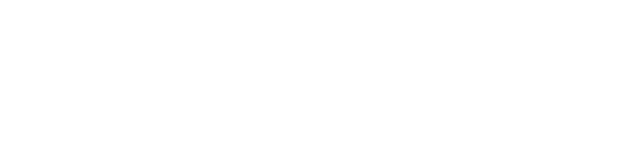
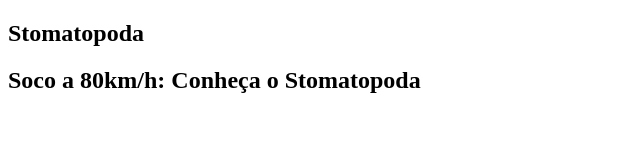
Before and after one commit to eduardoaraujogomes/trybe-exercises, a plain HTML site: page bloco_3/dia_4/index.html in a window 1280 px wide. Shown: the whole page, without its empty margins (0-640 px from the left). Drawn offline with Linux system fonts and the light colour scheme.

Commit message:
Criaçao de cabeçalho e adiçao de section com titulos

```diff
--- a/bloco_3/dia_4/index.html
+++ b/bloco_3/dia_4/index.html
@@ -7,6 +7,16 @@
     <title>HTML Semântico</title>
 </head>
 <body>
+    <header>
+        <section>
+            <h1>
+                Stomatopoda
+            </h1>
+            <h2>
+                Soco a 80km/h: Conheça o Stomatopoda
+            </h2>
+        </section>
+    </header>
 
 </body>
 </html>
```
